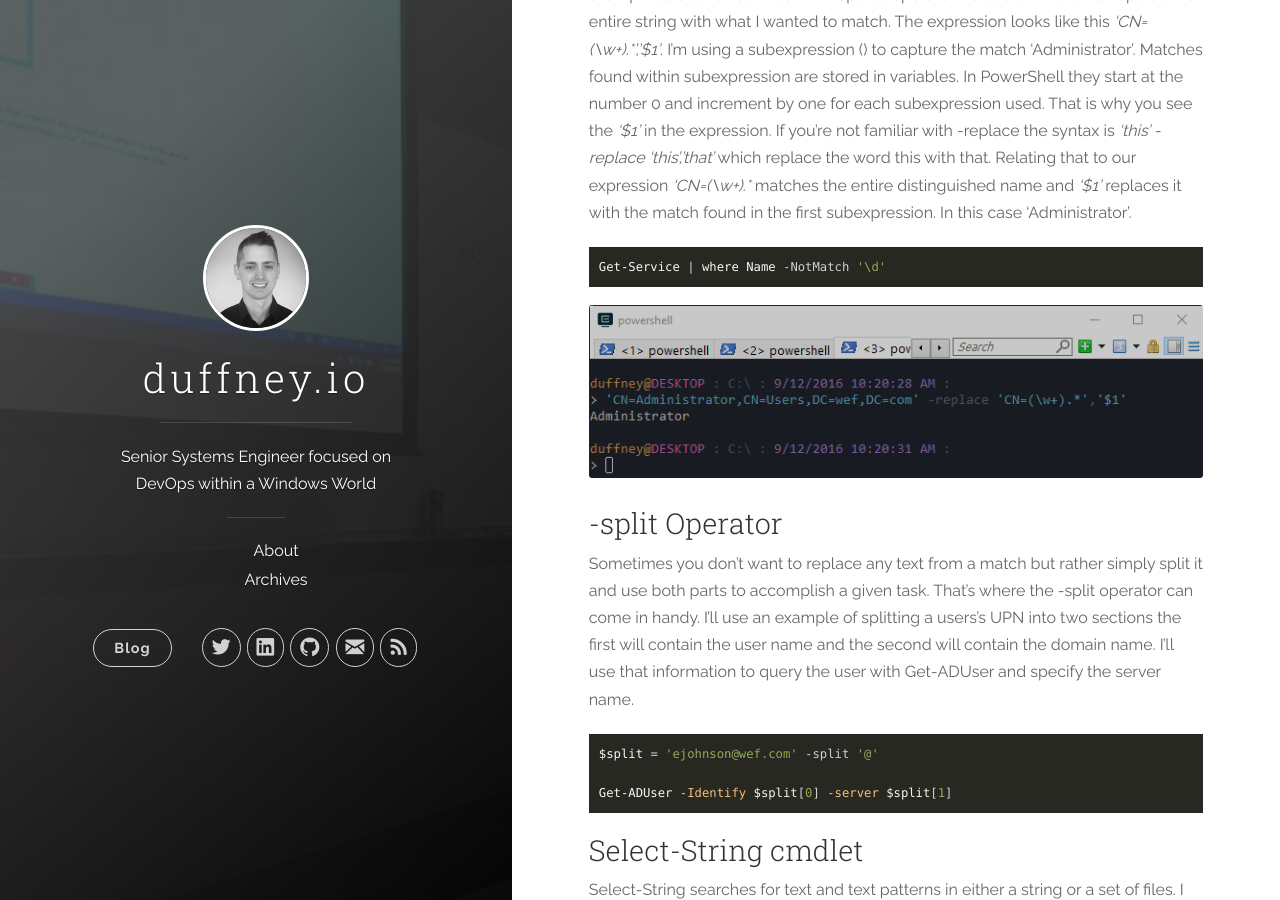
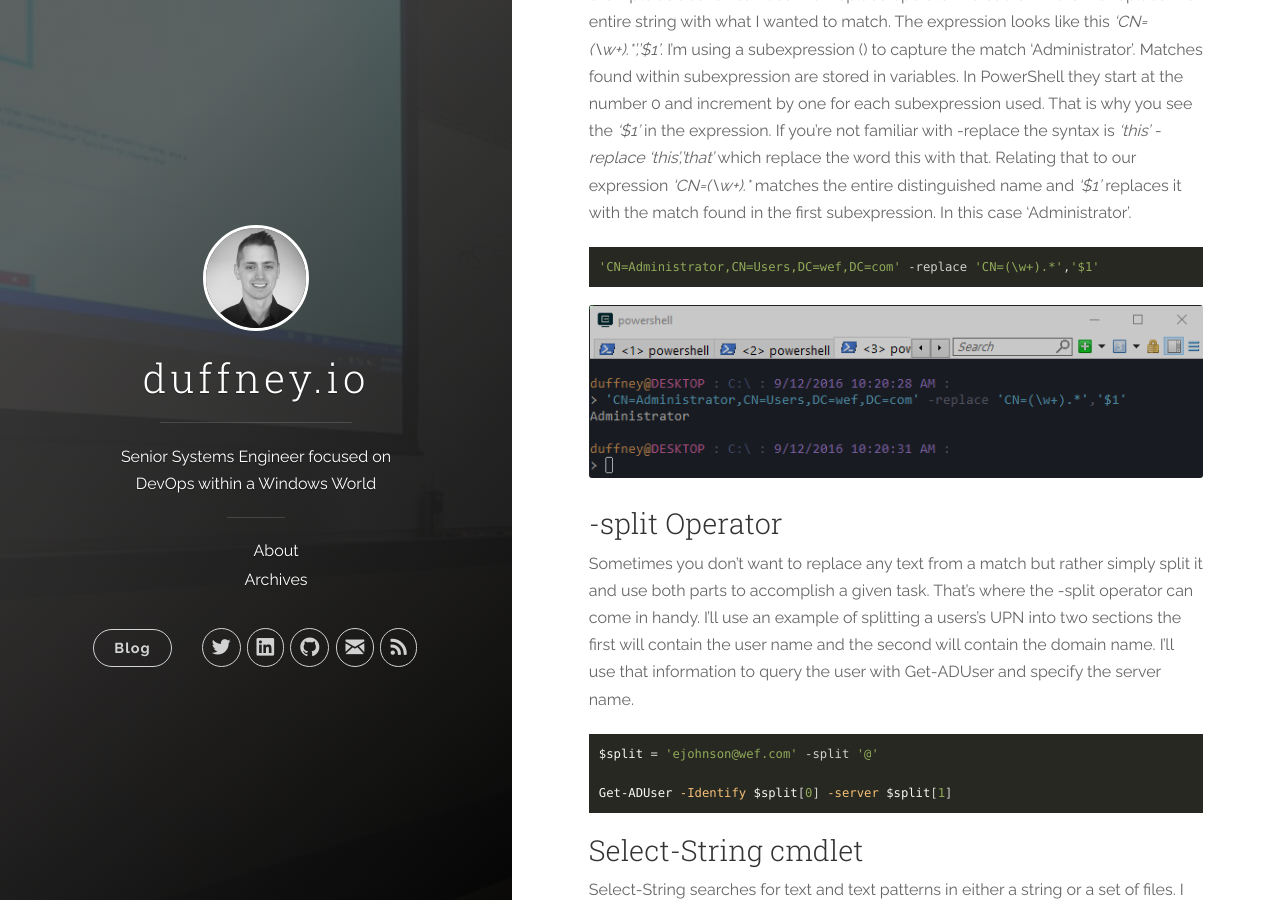
Before and after one commit to AzureDevOps3/duffney.github.io, a Jekyll site: the page built from _posts/2016-9-23-APracticalGuideforUsingRegexinPowerShell.md, in a window 1280 px wide and 900 px high, scrolled down 2989 px. Built offline with Jekyll 4.4.1, drawn with Linux system fonts in a browser that asks for light colours; nearby versions of some CDN libraries; comment, search, counter and statistics services are not loaded.

Commit message:
updated replace snippet

```diff
--- a/_posts/2016-9-23-APracticalGuideforUsingRegexinPowerShell.md
+++ b/_posts/2016-9-23-APracticalGuideforUsingRegexinPowerShell.md
@@ -58,7 +58,7 @@ the word this with that. Relating that to our expression *'CN=(\w+).\** matches
 this case 'Administrator'.
 
 {% highlight PowerShell %}
-Get-Service | where Name -NotMatch '\d'
+'CN=Administrator,CN=Users,DC=wef,DC=com' -replace 'CN=(\w+).*','$1'
 {% endhighlight %}
 
 ![replace](/images/posts/2016-9-23/replace.png "replace")
```
